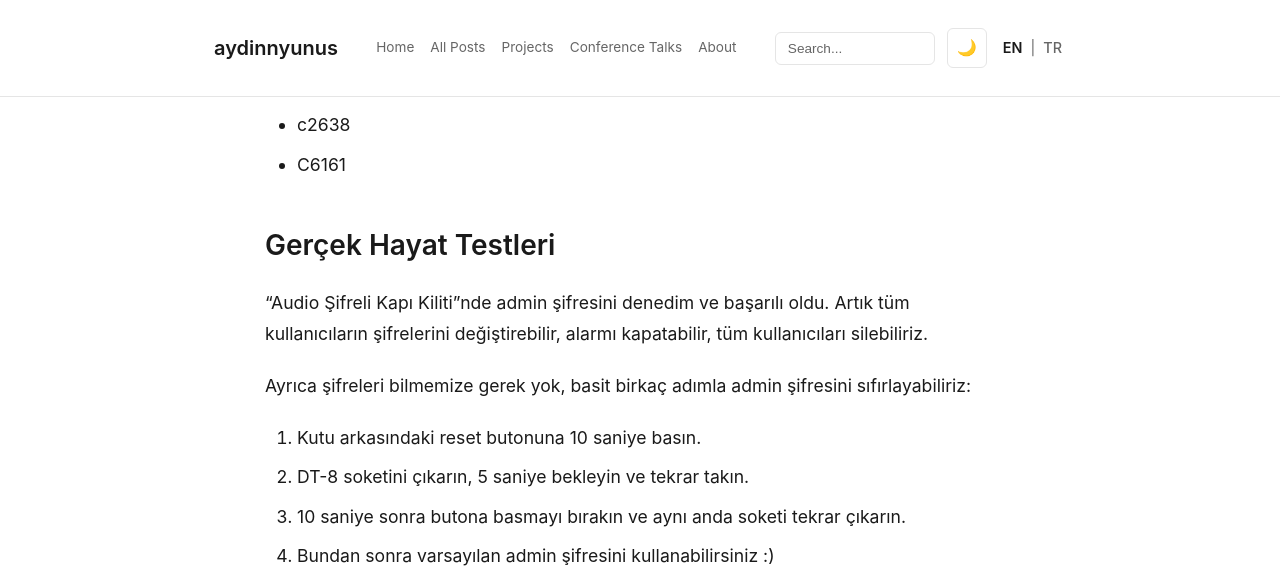
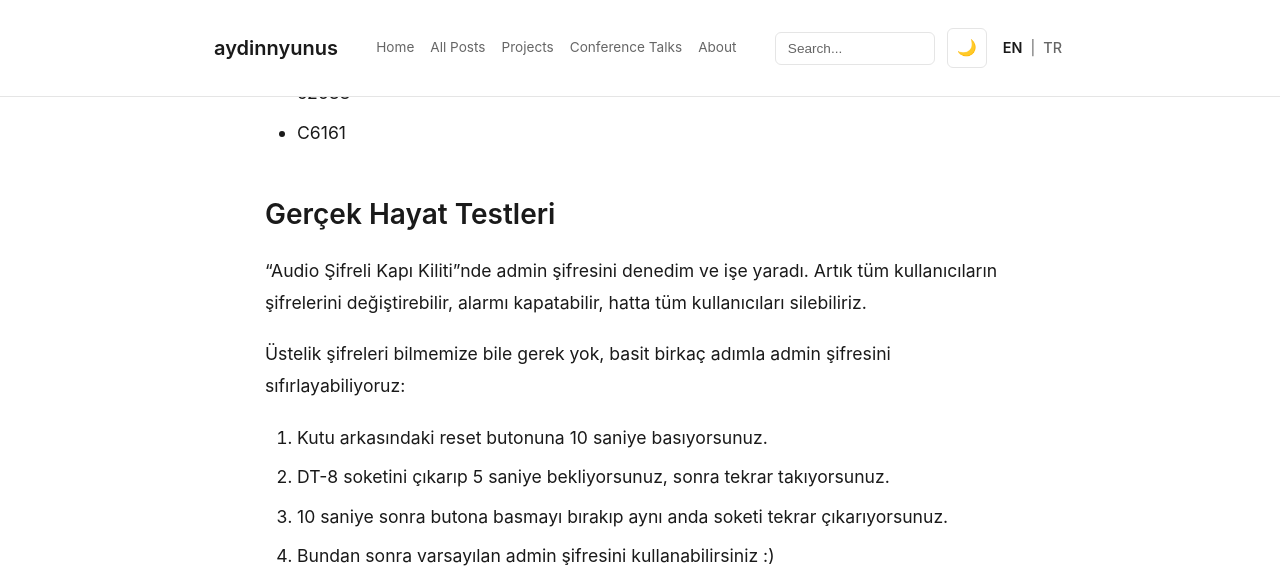
Before and after one commit to aydinnyunus/aydinnyunus.github.io, a Jekyll site: the page built from _posts/2022-01-07-bypassing-door-passwords-tr.md, in a window 1280 px wide and 1400 px high, scrolled down 4204 px, cut to the strip 0-584 px from the top of the window. Built offline with Jekyll 4.4.1, drawn with Linux system fonts in a browser that asks for light colours; some of the changed text lies outside the part shown.

Commit message:
Make Turkish blog post more natural and conversational

```diff
--- a/_posts/2022-01-07-bypassing-door-passwords-tr.md
+++ b/_posts/2022-01-07-bypassing-door-passwords-tr.md
@@ -110,26 +110,26 @@
 
 ## Gerçek Hayat Testleri
 
-"Audio Şifreli Kapı Kiliti"nde admin şifresini denedim ve başarılı oldu. Artık tüm kullanıcıların şifrelerini değiştirebilir, alarmı kapatabilir, tüm kullanıcıları silebiliriz.
+"Audio Şifreli Kapı Kiliti"nde admin şifresini denedim ve işe yaradı. Artık tüm kullanıcıların şifrelerini değiştirebilir, alarmı kapatabilir, hatta tüm kullanıcıları silebiliriz.
 
-Ayrıca şifreleri bilmemize gerek yok, basit birkaç adımla admin şifresini sıfırlayabiliriz:
+Üstelik şifreleri bilmemize bile gerek yok, basit birkaç adımla admin şifresini sıfırlayabiliyoruz:
 
-1. Kutu arkasındaki reset butonuna 10 saniye basın.
-2. DT-8 soketini çıkarın, 5 saniye bekleyin ve tekrar takın.
-3. 10 saniye sonra butona basmayı bırakın ve aynı anda soketi tekrar çıkarın.
+1. Kutu arkasındaki reset butonuna 10 saniye basıyorsunuz.
+2. DT-8 soketini çıkarıp 5 saniye bekliyorsunuz, sonra tekrar takıyorsunuz.
+3. 10 saniye sonra butona basmayı bırakıp aynı anda soketi tekrar çıkarıyorsunuz.
 4. Bundan sonra varsayılan admin şifresini kullanabilirsiniz :)
 
 ![Kapı kilidi şifresi atlamayı gösteren gerçek hayat güvenlik testi](https://miro.medium.com/v2/resize:fit:1400/format:webp/0*mGGgCG6CaxKqC6WJ)
 
 ## İstatistikler
 
-Şu ana kadar 3 Audio kapı kilidi denedim ve hepsinde varsayılan şifreler vardı (admin şifresi dahil). İstatistiklere katkıda bulunabilirsiniz.
+Şu ana kadar 3 Audio kapı kilidi denedim ve hepsinde varsayılan şifreler vardı (admin şifresi dahil). İstatistiklere katkıda bulunmak isterseniz, siz de test edebilirsiniz.
 
 ![Kapı kilitlerinde varsayılan şifre kullanımını gösteren istatistikler](https://miro.medium.com/v2/resize:fit:1122/format:webp/0*v4sneCtbZPjIdYVD)
 
 ## Varsayılan Şifreler için GitHub Deposu
 
-Model hakkında bilgi almak için ID'yi girin. gateCracker aracı ile REST API kullanabilirsiniz.
+Model hakkında bilgi almak için ID'yi giriyorsunuz. gateCracker aracı ile REST API'yi kullanabilirsiniz.
 
 ![Varsayılan şifre güvenlik açıkları olan kapı kilidi modellerinin listesi](https://miro.medium.com/v2/resize:fit:1140/format:webp/0*aRFq5D78zydmjtjZ)
 
```
Also changed, not shown: other parts of _posts/2022-01-07-bypassing-door-passwords-tr.md (+4 -4 lines).
